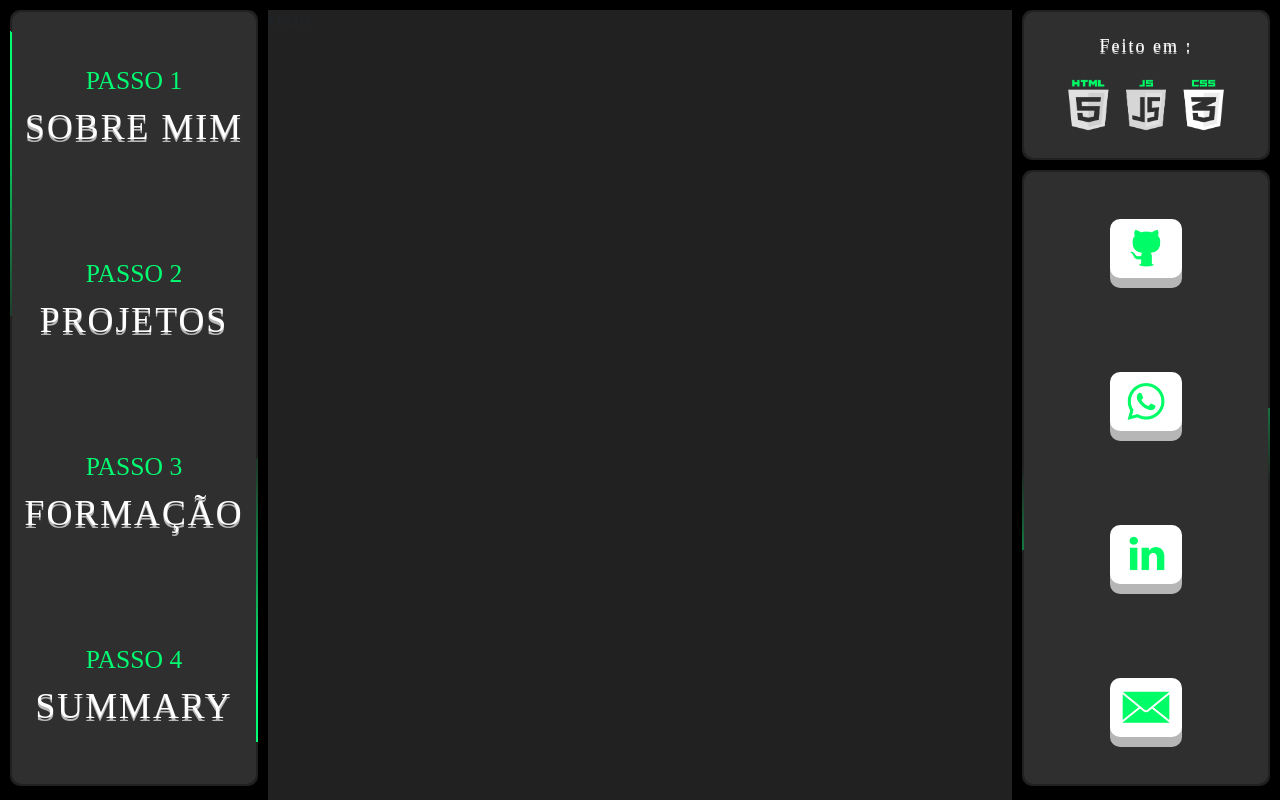
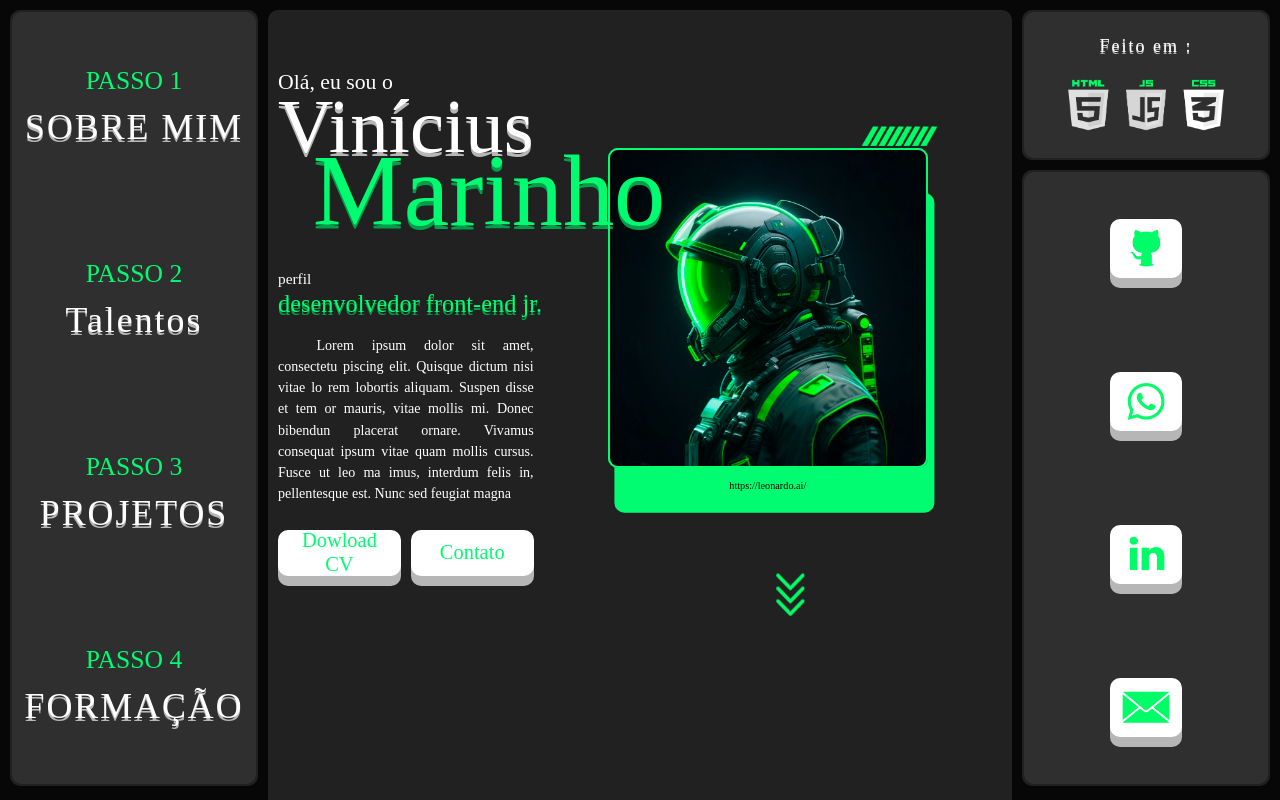
Before and after one commit to VNM28/Portifolio, a website: page src/index.html in a window 1280 px wide. Shown: the top 800 px of the page. Drawn offline with nearby package versions, Linux system fonts and the light colour scheme; files that its build step writes are made by us from their sources; a web font is replaced by a local one.

Commit message:
Criado componentes para área Sobre Mim nomain

```diff
--- a/src/index.html
+++ b/src/index.html
@@ -50,21 +50,21 @@
                 <li class="navigation__li">
 
                     <div class="navigation__div">PASSO 2</div>
+                    <a href="#" class="navigation__a">Talentos</a>
+
+                </li>
+
+                <li class="navigation__li">
+
+                    <div class="navigation__div">PASSO 3</div>
                     <a href="#" class="navigation__a">PROJETOS</a>
 
                 </li>
 
                 <li class="navigation__li">
 
-                    <div class="navigation__div">PASSO 3</div>
+                    <div class="navigation__div">PASSO 4</div>
                     <a href="#" class="navigation__a">FORMAÇÃO</a>
-
-                </li>
-
-                <li class="navigation__li">
-
-                    <div class="navigation__div">PASSO 4</div>
-                    <a href="#" class="navigation__a">SUMMARY</a>
 
                 </li>
 
@@ -85,8 +85,48 @@
 
         <main class="main">
 
-            <div class="main__div">
-                MAIN
+            <div class="main__div main__div--sobreMin">
+
+                <div class="main__component main__component--nome">
+                    <h3>Olá, eu sou o</h3>
+                    <h1>Vinícius<span>Marinho</span></h1>
+
+                </div>
+
+                <div class=" main__component main__component--texto">
+
+                    <h3>perfil</h3>
+                    <h2>desenvolvedor front-end jr.</h2>
+                    <p>
+                        Lorem ipsum dolor sit amet, consectetu
+                        piscing elit. Quisque dictum nisi vitae lo
+                        rem lobortis aliquam. Suspen disse et tem
+                        or mauris, vitae mollis mi. Donec bibendun
+                        placerat ornare. Vivamus consequat ipsum
+                        vitae quam mollis cursus. Fusce ut leo ma
+                        imus, interdum felis in, pellentesque est.
+                        Nunc sed feugiat magna
+                    </p>
+                    <div class="main__component--texto--footer">
+                        <button type="" class="main__button--cv">Dowload CV</button>
+                        <button type="" class="main__button--contato">Contato</button>
+                    </div>
+
+                </div>
+
+                <div class="main__component main__component--img">
+                    <div>
+                        <div>
+                            <img src="assets/img/leornardo-ai.jpg" class="" alt="">
+                            <img src="assets/img/leonardo.ai(after).png" alt="">
+                            <div></div>
+                            <p>https://leonardo.ai/</p>
+                        </div>
+                    </div>
+                    <div><img src="assets/img/setas.png" alt=""></div>
+                    <div><img src="assets/img/ret.png" alt=""></div>
+                </div>
+
             </div>
 
         </main>
--- a/src/sass/base/_colors.scss
+++ b/src/sass/base/_colors.scss
@@ -1,6 +1,7 @@
-$primary-color:   #212121;
-$secondary-color: #2F2F2F;
-$third-color:     #02fc71;
-$fourth-color:    #fff;
-$shadow-grey:     #B6B6B6;
-$shadow-green:    #009E4A;
+$background-color: #070707;
+$primary-color:    #212121;
+$secondary-color:  #2F2F2F;
+$third-color:      #02fc71;
+$fourth-color:     #fff;
+$shadow-grey:      #B6B6B6;
+$shadow-green:     #009E4A;
--- a/src/sass/base/_general.scss
+++ b/src/sass/base/_general.scss
@@ -27,5 +27,5 @@
 
 body {
     height: 500vh;
-    background-color: black;
+    background-color: #070707;
 }
--- a/src/sass/layout/_aside.scss
+++ b/src/sass/layout/_aside.scss
@@ -20,6 +20,10 @@
 
 @media (min-width: 913px){
 
+  .aside {
+    position: sticky;
+    top: 10px;
+  }
   .aside__div {
     border-radius: 10px;
     justify-content: space-around;
@@ -37,6 +41,11 @@
 
 @media (max-width: 912px){
 
+  .aside {
+    position: fixed;
+    bottom: 0;
+    order:  4;
+  }
   .aside__div {
     border-radius: 0;
     @include flex('',space-around, center);
@@ -57,6 +66,10 @@
 .aside {
   padding:  2px;
   overflow: hidden;
+  background-color: $primary-color;
+  border-radius: 10px;
+  position: sticky;
+  top: 10px;
 
    &__div {
     background-color: $secondary-color;
--- a/src/sass/layout/_desktop-layout.scss
+++ b/src/sass/layout/_desktop-layout.scss
@@ -31,33 +31,12 @@
     gap: 10px;
   }
 
-  .header, .main, .navigation, .aside {
-    border-radius: 10px;
-    background-color: $primary-color;
-  }
-
   .header { grid-area: header; }
 
-  .main {
-    overflow:  visible;
-    grid-area: main;
+  .main { grid-area: main; }
 
-    &__div {
-      background-color: $primary-color;
-      height: 500vh;
-    }
-  }
+  .navigation { grid-area: nav; }
 
-  .navigation {
-    grid-area: nav;
-    position:  sticky;
-    top: 10px;
-  }
-
-  .aside {
-    grid-area: aside;
-    position:  sticky;
-    top: 10px;
-  }
+  .aside { grid-area: aside; }
 
 }
--- a/src/sass/layout/_header.scss
+++ b/src/sass/layout/_header.scss
@@ -16,6 +16,7 @@
 
 .header{
   background-color: $primary-color;
+  border-radius: 10px;
   overflow: hidden;
   color:    white;
   padding: 2px;
--- /dev/null
+++ b/src/sass/layout/_main.scss
@@ -0,0 +1,7 @@
+.main {
+  display: flex;
+  overflow: visible;
+  height: 500vh;
+  border-radius: 10px;
+  background-color: black;
+}
--- /dev/null
+++ b/src/sass/layout/_main/_main--sobreMin.scss
@@ -0,0 +1,173 @@
+
+.main {
+
+  &__div--sobreMin {
+    padding: 10px;
+    width: 100%;
+    display:  grid;
+    grid-template-columns: 1fr 2fr;
+    grid-template-rows: 1fr 1.3fr;
+    grid-template-areas:
+           "nome  img"
+           "texto img";
+
+    height: 46.5vw;
+    flex-wrap: wrap;
+  }
+
+  &__component {
+    display: grid;
+    grid-template-columns: repeat(10, 10%);
+    grid-template-rows:    repeat(10, 10%);
+  }
+
+  &__component--nome {
+    grid-area: nome;
+
+    & h3 {
+      color: white;
+      grid-area: 1 / 1 / 4 / 11;
+      margin-bottom: 0;
+      font-size: 1.7vw;
+      @include flex ('', '', flex-end);
+    }
+
+    & h1 {
+      @include flex(column,'', center);
+      line-height: 5vw;
+      font-size:   6vw;
+      grid-area: 4 / 1 / 11 / 11;
+      margin: 0;
+      color: $fourth-color;
+      text-shadow: $shadow-grey 0 0.3vw;
+
+      & span {
+        position: absolute;
+        margin-top:  5vw;
+        margin-left: 13vw;
+        font-size:   8vw;
+        color: $third-color;
+        text-shadow: $shadow-green 0 0.3vw;
+      }
+
+    }
+
+  }
+
+  &__component--texto {
+    grid-area: texto;
+
+    & h3 {
+      grid-area: 1 / 1 / 2 / 4;
+      font-size: 1.2vw;
+      color: $fourth-color;
+    }
+
+    & h2 {
+      margin-top: 1.5vw;
+      font-size:  1.9vw;
+      position: absolute;
+      color: $third-color;
+      text-shadow: $shadow-green 0 0.2vw;
+    }
+
+    & p {
+      grid-area: 3 / 1 / 11 / 11;
+      font-size: 1.1vw;
+      text-align: justify;
+      margin: 0;
+      text-indent: 3vw;
+      color: $fourth-color;
+    }
+
+    .main__component--texto--footer {
+      @include flex ('',center,'');
+      grid-area: 9 / 1 / 11 / 11 ;
+      gap: 10px;
+
+      .main__button--cv, .main__button--contato {
+        @include flex ('', center, center);
+        color: $third-color;
+        font-size: 1.6vw;
+        height: 70%;
+        width:  80%;
+        box-shadow: $shadow-grey 0px 10px;
+
+        &:hover {
+          box-shadow: $shadow-grey 0px 22px;
+        }
+
+      }
+
+    }
+
+  }
+
+  &__component--img {
+    grid-area: img;
+
+    & div:nth-child(1) {
+     grid-area: 1 / 1 / 11 / 11;
+     @include flex ('', center, center);
+
+      & img:nth-child(1) {
+        width:  25vw;
+        height: 25vw;
+        border: 1px solid $third-color;
+        box-shadow: $third-color 0.5vw 3.5vw;
+        border-radius: 10px;
+      }
+
+       & img:nth-child(2) {
+         transition: all 0.5s;
+         position: absolute;
+         z-index: -1;
+         opacity: 0;
+         width:  25vw;
+         height: 25vw;
+       }
+
+      & div div{
+        border-radius: 10px;
+        position: absolute;
+        border: 2px solid $third-color;
+        width:  25vw;
+        height: 25vw;
+      }
+
+      & p {
+        @include flex ('', center, center);
+        //border: 2px solid red;
+        position: absolute;
+        font-size: 0.8vw;
+        margin-top: 29vw;
+        color: black;
+      }
+
+    }
+
+    & div:nth-child(2) {
+      grid-area: 10 / 6 / 11 / 7;
+      @include flex ('', center, center);
+
+      & img {
+        width:  5vw;
+        height: 4vw;
+      }
+
+    }
+
+    & div:nth-child(3) {
+      grid-area: 2 / 8 / 4 / 11;
+      @include flex ('', '', center);
+
+      & img {
+        width:  6vw;
+        height: 3vw;
+      }
+
+    }
+
+  }
+
+}
--- /dev/null
+++ b/src/sass/layout/_main/_main.scss
@@ -0,0 +1,7 @@
+.main {
+  display: flex;
+  overflow: visible;
+  height: 500vh;
+  border-radius: 10px;
+  background-color: $primary-color;
+}
--- a/src/sass/layout/_mobile-layout.scss
+++ b/src/sass/layout/_mobile-layout.scss
@@ -50,9 +50,6 @@
 
   .aside {
     width: 100%;
-    position: fixed;
-    bottom: 0;
-    order:  4;
     color: $fourth-color;
     height: 80px;
   }
--- a/src/sass/layout/_nav.scss
+++ b/src/sass/layout/_nav.scss
@@ -23,9 +23,9 @@
   .navigation {
     padding: 2px;
     background-color: $primary-color;
+    border-radius: 10px;
     position: sticky;
     top: 10px;
-    color: white;
 
     &__ul {
       margin:  0;
--- /dev/null
+++ b/src/sass/state/_main__component--animations.scss
@@ -0,0 +1,61 @@
+.main__component--img div:nth-child(2) img {
+   animation: bouncing 2s linear infinite both;
+}
+
+@keyframes bouncing {
+  0% {
+    transform: translateY(0);
+  }
+
+  50% {
+    transform: translateY(2vw);
+  }
+
+  100% {
+    transform: translateY(0);
+  }
+}
+
+.main__component--img div:nth-child(1) div{
+
+   & img:nth-child(1) {
+     transition-duration: 0.8s;
+   }
+
+   &:hover img:nth-child(1) {
+     transform: perspective(900px) translateY(-5%) rotateX(40deg) translateZ(0);
+     box-shadow: 2px 35px 32px -8px rgba(0, 0, 0, 0.75);
+   }
+
+   & img:nth-child(2) {
+     transition-duration: 0.8s;
+   }
+
+   &:hover img:nth-child(2) {
+     opacity: 1;
+     z-index: 1;
+     transform: translate3d(0%, -30%, 100px);
+   }
+
+   & div {
+     transition-duration: 0.8s;
+   }
+
+   &:hover div {
+     transform: perspective(900px) translateY(-5%) rotateX(40deg) translateZ(0);
+     backdrop-filter: blur(5px);
+     background-image:"";
+
+   }
+
+   & p {
+     transition-duration: 0.8s;
+   }
+
+   &:hover p {
+     transform: perspective(900px) translateY(-5%) rotateX(40deg) translateZ(0);
+     opacity: 0;
+   }
+
+
+}
--- a/src/sass/style.scss
+++ b/src/sass/style.scss
@@ -29,6 +29,8 @@
 
 
 //LAYOUT
+  @import "layout/_main/main";
+  @import "layout/_main/main--sobreMin";
   @import "layout/aside";
   @import "layout/header";
   @import "layout/modal";
@@ -41,4 +43,5 @@
 
 
 //STATE
-  @import "state/animations";
+ // @import "state/layout--animations";
+  @import "state/main__component--animations";
```
Also changed, not shown: src/assets/img/leonardo.ai(after).png (added), src/assets/img/leornardo-ai.jpg (added), src/assets/img/ret.png (added), src/assets/img/setas.png (added), src/assets/img/tranmuse.png (added), src/sass/state/_layout--animations.scss (renamed from src/sass/state/_animations.scss), 1 other file.
